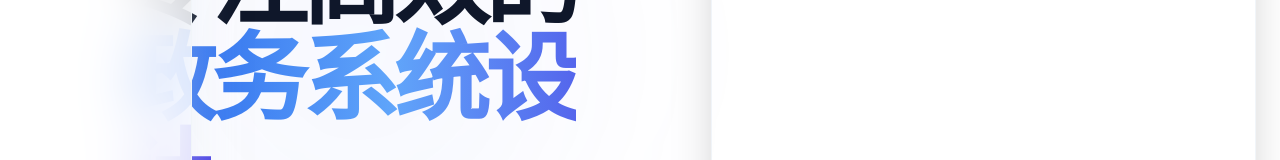
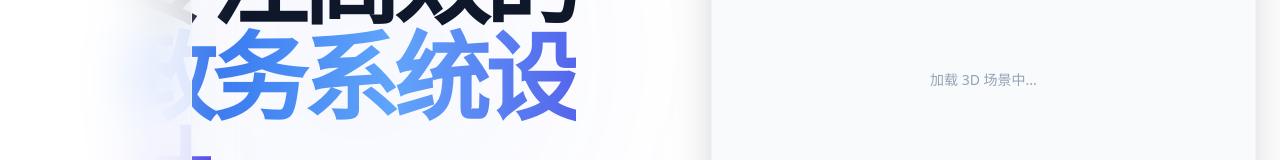
Before and after one commit to hongui/my-portfolio-2, a React (Vite) app: page / in a window 1280 px wide. Shown: the part 509-669 px from the top of the page. Built offline with nearby package versions, Linux system fonts and the light colour scheme.

Commit message:
Update App.jsx

```diff
--- a/src/App.jsx
+++ b/src/App.jsx
@@ -287,13 +287,18 @@ export default function App() {
     </FadeIn>
   </div>
 
-  {/* 右侧 Spline 3D 区域（新增） */}
-  <div className="flex-1 w-full lg:w-auto h-[500px] lg:h-[650px] relative rounded-3xl overflow-hidden border border-slate-100 shadow-2xl">
-    <Spline
-      scene="https://prod.spline.design/https://my.spline.design/untitled-ae76ceb64a7ba6f39eb47f7ba84add06//scene.splinecode"
-      className="absolute inset-0 w-full h-full"
-    />
+  {/* 右侧 Spline 3D 区域 */}
+<div className="flex-1 w-full lg:w-auto h-[480px] lg:h-[620px] relative rounded-3xl overflow-hidden border border-slate-100 shadow-2xl bg-slate-50">
+  {/* 加载中占位（防止白屏太久） */}
+  <div className="absolute inset-0 flex items-center justify-center z-10 bg-slate-50">
+    <div className="text-slate-400 text-sm font-medium">加载 3D 场景中...</div>
   </div>
+
+  <Spline
+    scene="https://prod.spline.design/xxocG5UX04nYJYmm/scene.splinecode"
+    className="absolute inset-0 w-full h-full"
+  />
+</div>
 </section>
 
         {/* About Me */}
```
